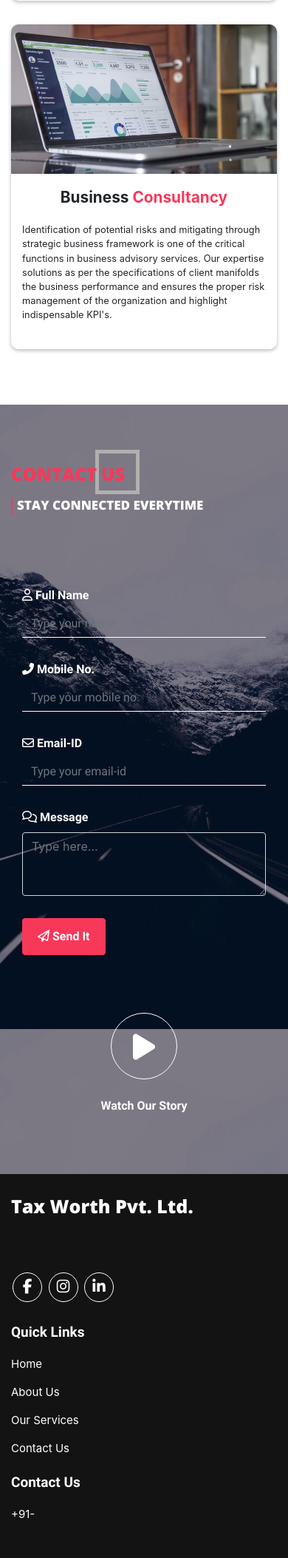
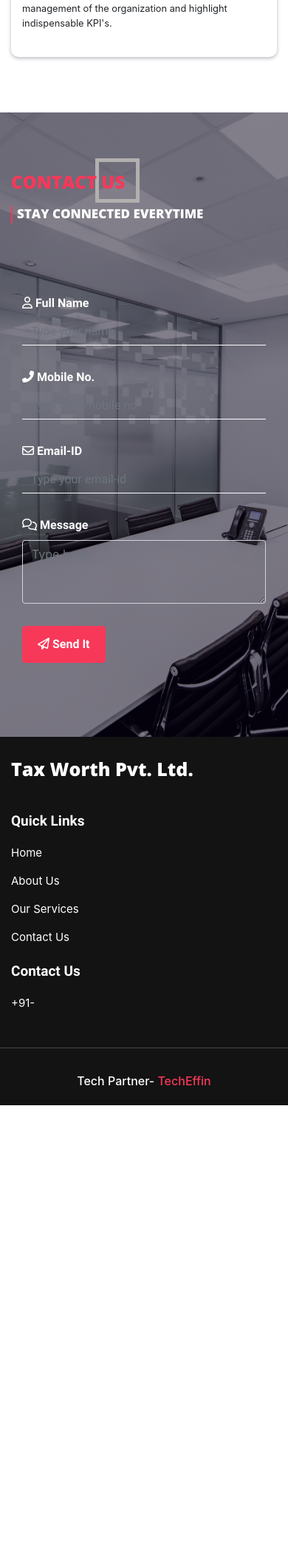
Before and after one commit to shubhjat/tax-worth, a PHP site: page / in a window 390 px wide. Shown: the part 3013-5119 px from the top of the page at 74% size. After the commit the page ends 4507 px from the top, so only its background shows below. Run offline with PHP 8.4, Linux system fonts and the light colour scheme; data that the repository does not hold is empty; some libraries are stand-ins or nearby versions.

Commit message:
Changes made

```diff
--- a/css/common.css
+++ b/css/common.css
@@ -105,4 +105,10 @@
     font-size: 0.8rem;
   }
 }
+
+.contactUsBg {
+  background-image: url("../image/dashboard/contact-us.jpg");
+  background-position: center;
+  background-size: cover;
+}
 /*# sourceMappingURL=common.css.map */
--- a/css/common.scss
+++ b/css/common.scss
@@ -102,3 +102,9 @@
     }
   }
 }
+
+.contactUsBg {
+  background-image: url("../image/dashboard/contact-us.jpg");
+  background-position: center;
+  background-size: cover;
+}
--- a/css/style.css
+++ b/css/style.css
@@ -1260,11 +1260,6 @@ img {
 #contact {
   padding: 80px 0;
   position: relative;
-  background: url(../image/contact.jpg);
-  background-attachment: fixed;
-  background-repeat: no-repeat;
-  background-position: center;
-  background-size: cover;
 }
 
 #contact::after {
--- a/dashboard.html.php
+++ b/dashboard.html.php
@@ -33,17 +33,17 @@
               <div class="container text-center">
                 <div class="banner-text">
                   <a class="ban-btn" href="#contact">Contact Us</a>
-                  <div class="social-icon text-center">
-                    <a href="<?php htmlout($companyProfile['facebook']); ?>">
+                  <!-- <div class="social-icon text-center">
+                    <a href="">
                       <i class="fa fa-facebook" aria-hidden="true"></i>
                     </a>
-                    <a href="<?php htmlout($companyProfile['instagram']); ?>">
+                    <a href="">
                       <i class="fa fa-instagram" aria-hidden="true"></i>
                     </a>
-                    <a href="<?php htmlout($companyProfile['linkedin']); ?>">
+                    <a href="">
                       <i class="fa fa-linkedin" aria-hidden="true"></i>
                     </a>
-                  </div>
+                  </div> -->
                 </div>
               </div>
             </div>
@@ -68,13 +68,7 @@
           </div>
         </div>
         <div class="row apt">
-          <div class="col-lg-5 col-sm-8 m-sm-auto">
-            <div class="about-img">
-              <img src="image/about2.jpg" alt="about-img" class="img-fluid" />
-            </div>
-          </div>
-          <div class="col-lg-1"></div>
-          <div class="col-lg-6 about-text">
+          <div class="col-lg-12 about-text">
             <h2>WE ARE TAX WORTH</h2>
             <!-- <span>From United State, America</span> -->
             <div class="about-p">
@@ -709,7 +703,7 @@
     <!-- PRICE AREA END -->
 
     <!-- CONTACT AREA START -->
-    <section id="contact">
+    <section id="contact" class="contactUsBg">
       <div class="container zindex">
         <div class="row">
           <div class="col-lg-12 about-head heading-bg form-head">
@@ -764,24 +758,6 @@
                   <i class="fa fa-paper-plane-o" aria-hidden="true"></i> Send It
                 </button>
               </form>
-            </div>
-          </div>
-          <div class="col-lg-6 form-icon text-center">
-            <a
-              class="venobox"
-              data-autoplay="true"
-              data-vbtype="video"
-              href="https://www.youtube.com/watch?v=nuktTVmoKfc"
-              ><i class="fa fa-play" aria-hidden="true"></i
-            ></a>
-            <div class="watch-text">
-              <a
-                class="venobox"
-                data-autoplay="true"
-                data-vbtype="video"
-                href="https://www.youtube.com/watch?v=nuktTVmoKfc"
-                >Watch Our Story</a
-              >
             </div>
           </div>
         </div>
--- a/footer.html.php
+++ b/footer.html.php
@@ -7,17 +7,17 @@
                     <p>
                         <?php htmlout($companyProfile['description']); ?>
                     </p>
-                    <div class="footer-social">
-                        <a href="<?php htmlout($companyProfile['facebook']) ?>">
+                    <!-- <div class="footer-social">
+                        <a href="">
                             <i class="fa fa-facebook" aria-hidden="true"></i>
                         </a>
-                        <a href="<?php htmlout($companyProfile['instagram']) ?>">
+                        <a href="">
                             <i class="fa fa-instagram" aria-hidden="true"></i>
                         </a>
-                        <a href="<?php htmlout($companyProfile['linkedIn']) ?>">
+                        <a href="">
                             <i class="fa fa-linkedin" aria-hidden="true"></i>
                         </a>
-                    </div>
+                    </div> -->
                 </div>
             </div>
             <div class="col-lg-4 col-sm-6">
```
Also changed, not shown: image/dashboard/contact-us.jpg (added), 1 other file.
